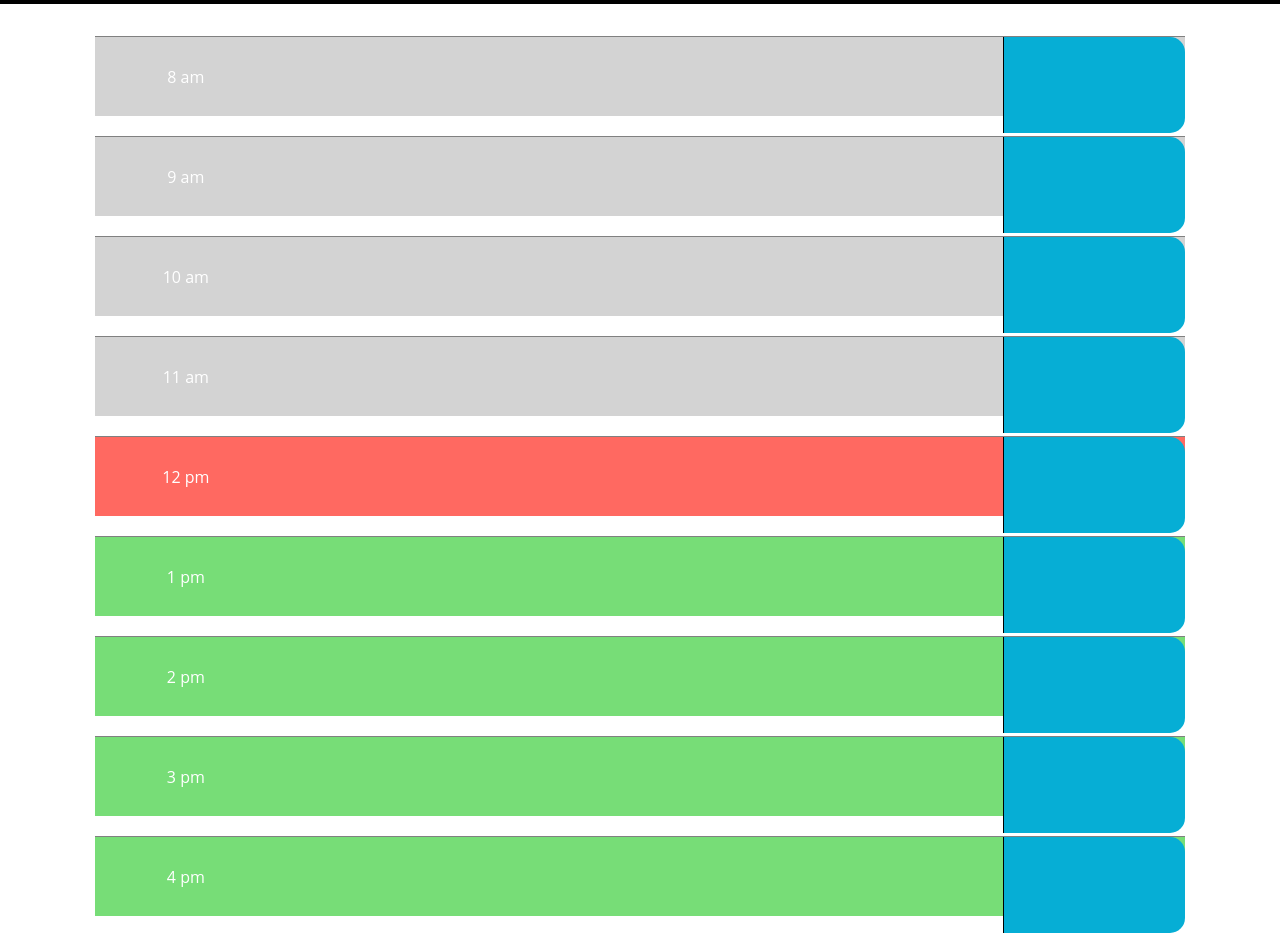
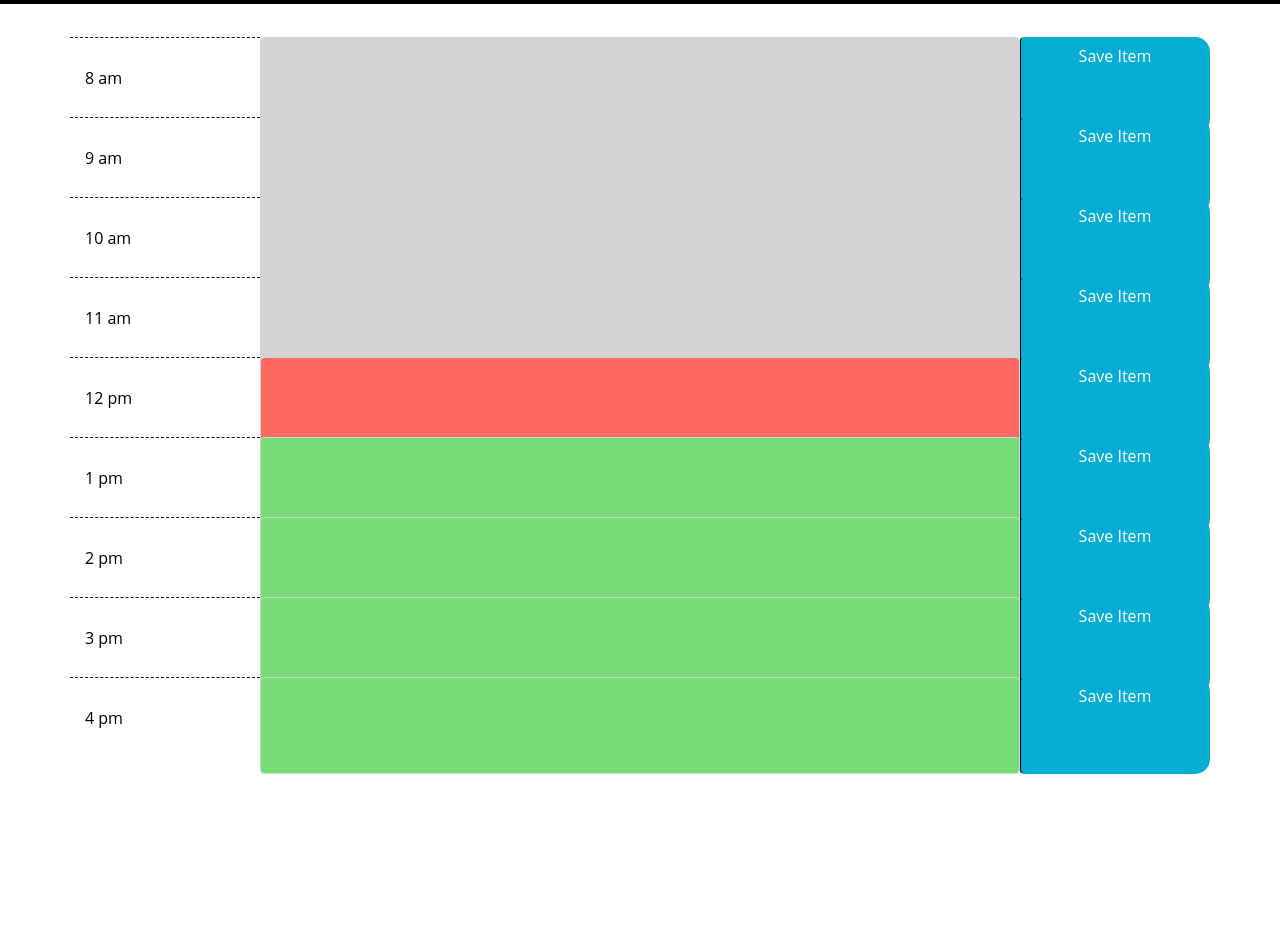
Before and after one commit to LaurenDarrimon/day-planner, a plain HTML site: page index.html in a window 1280 px wide. Shown: the part 300-1236 px from the top of the page. After the commit the page ends 1136 px from the top, so only its background shows below. Drawn offline with nearby package versions, Linux system fonts and the light colour scheme.

Commit message:
create text area and store input upon save button click

```diff
--- a/Assets/script.js
+++ b/Assets/script.js
@@ -1,12 +1,15 @@
+//declare DOM variables
+let $dateDisplay = $("#currentDay");
+let saveBtn = $(".saveBtn");
+
+
 
 //display current date and time in jumbotron
-let dateDisplay = $("#currentDay")
-
 function getTime(){
     setInterval(function(){
         let currentDay = moment().format("MMM Do YYYY");
         let currentTime = moment().format("h:mm:ss a");
-        dateDisplay.text( "It's currently " + currentTime + " on " + currentDay );
+        $dateDisplay.text( "It's currently " + currentTime + " on " + currentDay );
     }, 1000)
 };
 
@@ -52,6 +55,40 @@ function pastPresentFuture(){
     }, 1000)
 }
 
+
+
+
+
+// declare function to save text item from text area to local storage
+function saveToDoItem(event) {
+    event.preventDefault(); //stop page refresh
+
+    let buttonClicked = event.target //point to the button clicked
+
+    let toDoListItem = buttonClicked.previousElementSibling.value;
+    //find the button's previous sibling and store the value of it.
+    console.log(toDoListItem)
+
+
+
+
+
+    displayToDoItem();
+
+}
+
+// displaying the todo list item
+function displayToDoItem() {
+
+console.log("display item is running")
+
+
+
+}
+
 getTime();
 
 pastPresentFuture();
+
+//when user submits text area, run save Item function
+saveBtn.on('click', saveToDoItem);
--- a/Assets/style.css
+++ b/Assets/style.css
@@ -33,9 +33,7 @@ textarea{
 .row {
   white-space: pre-wrap;
   height: 80px;
-  border-top: 1px solid grey;
-  margin: 10px;
-  margin-top:20px;
+  border-top: 1px solid white;;
 }
 
 .hour {
--- a/index.html
+++ b/index.html
@@ -25,76 +25,97 @@
     </header>
 
     <div class="container">
-      <div id="8" class="row">
-        <div class="col-md-2 time-block">
+      <div class="row">
+        <div class="col-md-2 hour">
           <p>8 am</p>
         </div>
-        <div class="col-md-8 description"></div>
-        <div class="col-md-2 saveBtn"></div>
+
+        <textarea class="form-control col-md-8 overflow-auto"  id="8"></textarea>
+
+        <div class="col-md-2 btn saveBtn" type="submit"> Save Item </div>
       </div>
 
-      <div id="9" class="row">
-        <div class="col-md-2 time-block">
+      <div class="row">
+        <div class="col-md-2 hour">
           <p>9 am</p>
         </div>
-        <div class="col-md-8 description"></div>
-        <div class="col-md-2 saveBtn"></div>
+
+        <textarea class="form-control col-md-8 overflow-auto" id="9" ></textarea>
+
+        <div class="col-md-2 btn saveBtn" type="submit"> Save Item </div>
       </div>
 
-      <div id="10" class="row">
-        <div class="col-md-2 time-block">
+      <div class="row" >
+        <div class="col-md-2 hour">
           <p>10 am</p>
         </div>
-        <div class="col-md-8 description"></div>
-        <div class="col-md-2 saveBtn"></div>
+
+        <textarea class="form-control col-md-8 overflow-auto" id="10" rows="1"></textarea>
+
+        <div class="col-md-2 btn saveBtn" type="submit"> Save Item </div>
       </div>
 
-      <div id="11" class="row">
-        <div class="col-md-2 time-block">
+      <div  class="row" >
+        <div class="col-md-2 hour">
           <p>11 am</p>
         </div>
-        <div class="col-md-8 description"></div>
-        <div class="col-md-2 saveBtn"></div>
+
+        <textarea class="form-control col-md-8 overflow-auto" id="11" rows="1"></textarea>
+
+        <div class="col-md-2 btn saveBtn" type="submit"> Save Item </div>
       </div>
 
-      <div id="12" class="row">
-        <div class="col-md-2 time-block">
+      <div class="row"  >
+        <div class="col-md-2 hour">
           <p>12 pm</p>
         </div>
-        <div class="col-md-8 description"></div>
-        <div class="col-md-2 saveBtn"></div>
+
+        <textarea class="form-control col-md-8 overflow-auto" id="12" rows="1"></textarea>
+
+        <div class="col-md-2 btn saveBtn" type="submit"> Save Item </div>
       </div>
 
-      <div id="13" class="row">
-        <div class="col-md-2 time-block">
+      <div class="row"  >
+        <div class="col-md-2 hour">
           <p>1 pm</p>
         </div>
-        <div class="col-md-8 description"></div>
-        <div class="col-md-2 saveBtn"></div>
+
+        <textarea class="form-control col-md-8 overflow-auto" id="13"  rows="1"></textarea>
+
+        <div class="col-md-2 btn saveBtn" type="submit"> Save Item </div>
       </div>
 
-      <div id="14" class="row">
-        <div class="col-md-2 time-block">
+      <div class="row">
+        <div class="col-md-2 hour">
           <p>2 pm</p>
         </div>
-        <div class="col-md-8 description"></div>
-        <div class="col-md-2 saveBtn"></div>
+
+        <textarea class="form-control col-md-8 overflow-auto"  id="14"  rows="1"></textarea>
+
+        <div class="col-md-2 btn saveBtn" type="submit"> Save Item </div>
       </div>
 
-      <div id="15" class="row">
-        <div class="col-md-2 time-block">
+      <div class="row" >
+        <div class="col-md-2 hour">
           <p>3 pm</p>
         </div>
-        <div class="col-md-8 description"></div>
-        <div class="col-md-2 saveBtn"></div>
+
+        <textarea class="form-control col-md-8 overflow-auto" id="15" rows="1"></textarea>
+
+        <div class="col-md-2 btn saveBtn" type="submit"> Save Item </div>
       </div>
 
-      <div id="16" class="row">
-        <div class="col-md-2 time-block">
+      <div class="row" >
+        <div class="col-md-2 hour">
           <p>4 pm</p>
         </div>
-        <div class="col-md-8 description"></div>
-        <div class="col-md-2 saveBtn"></div>
+
+        <textarea class="form-control col-md-8 overflow-auto" id="16" rows="1"></textarea>
+
+        <div class="col-md-2 btn saveBtn" type="submit"> Save Item </div>
+      </div>
+
+
       </div>
 
 
```
